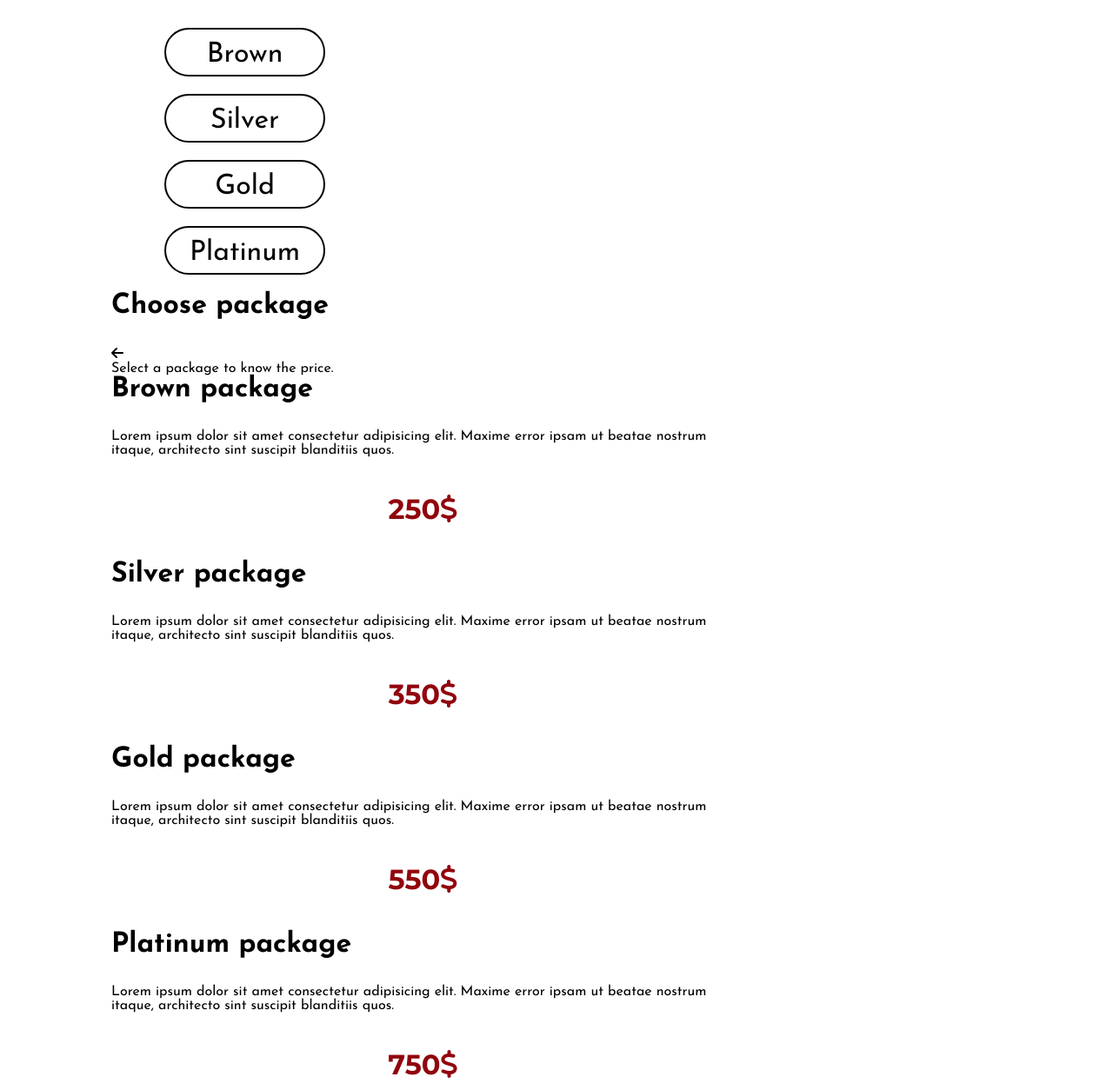
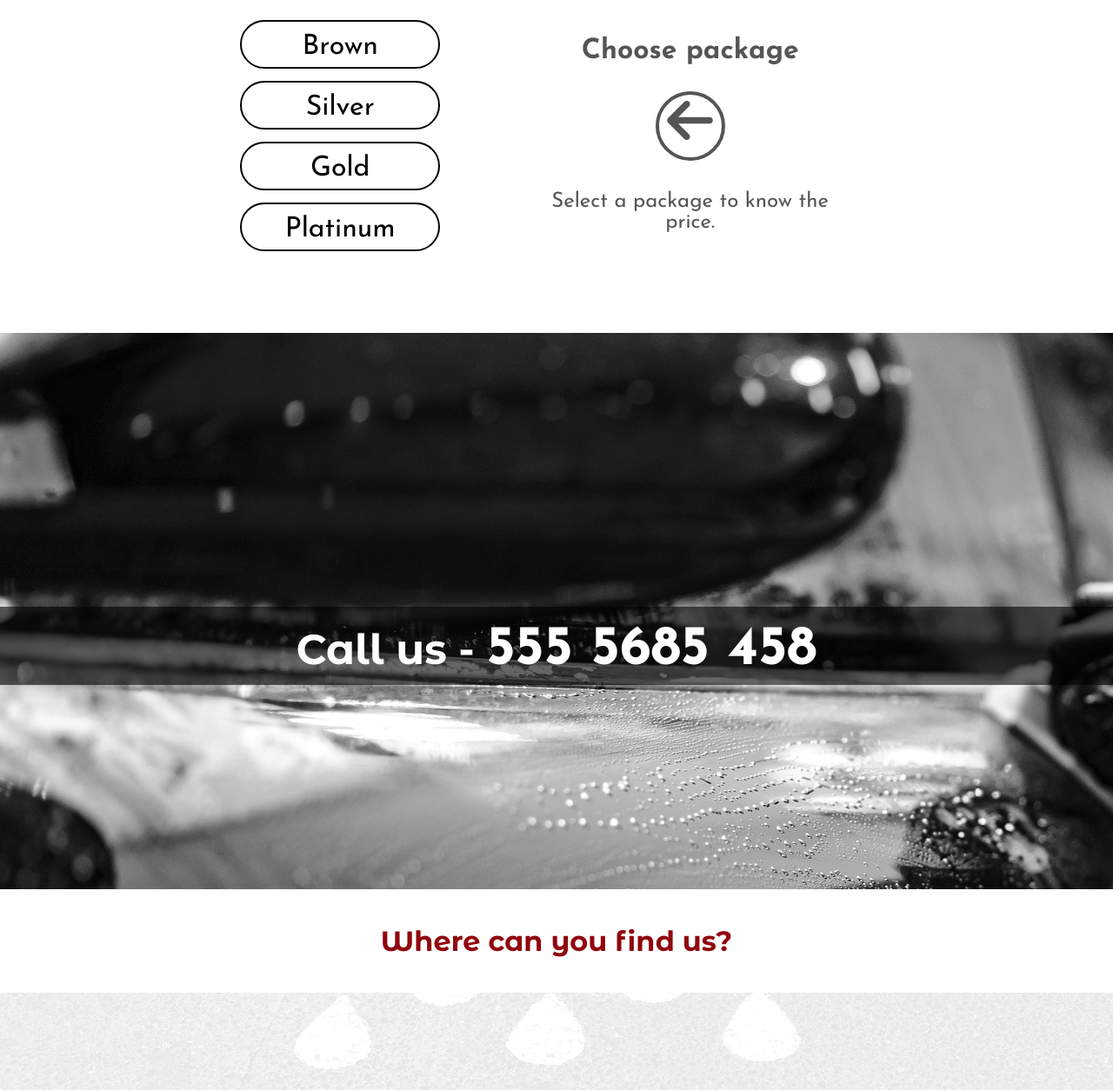
Before and after one commit to magsaram/SlowlyButThoroughly, a plain HTML site: page index.html in a window 1280 px wide. Shown: the part 2205-3459 px from the top of the page at 87% size. Drawn offline with Linux system fonts and the light colour scheme.

Commit message:
finish work

```diff
--- a/css/style.css
+++ b/css/style.css
@@ -103,9 +103,9 @@ h3 {
   float: left;
   width: 25%;
   height: 200px;
-  padding: 30px 20px;
+  padding: 25px 20px;
   text-align: center;
-  font-size: 1.3em;
+  font-size: 1.1em;
   color: #555;
 }
 .whoimg1 {
@@ -139,28 +139,107 @@ h3 {
   background-size: cover;
   border-radius: 0 0 20px 0;
 }
-.packages {
+.wrapperprice {
+  position: relative;
+  width: 60%;
+  height: 430px;
+  margin: 0 auto;
+}
+/* .packages {
+  position: absolute;
+  top: 50px;
+  left: 0;
+  width: 60%;
+} */
+.brown,
+.silver,
+.gold,
+.platinum {
+  position: absolute;
+  top: 50px;
+  left: 0;
   width: 30%;
-}
-.packages div {
-  width: 60%;
   font-size: 2em;
   text-align: center;
   border: 2px solid black;
-  margin: 20px auto;
+  margin: 20px;
   padding: 10px;
   border-radius: 50px;
   cursor: pointer;
 }
+.silver {
+  top: 120px;
+}
+.gold {
+  top: 190px;
+}
+.platinum {
+  top: 260px;
+}
 .packages div p {
   transform: translateY(+10%);
 }
-.packages div:hover {
+.brown:hover,
+.silver:hover,
+.gold:hover,
+.platinum:hover {
   border: 4px solid #91040d;
   padding: 8.5px;
 }
-.choose {
-  width: 70%;
+.choosepackages,
+.choosebrown,
+.choosesilver,
+.choosegold,
+.chooseplatinum {
+  position: absolute;
+  right: 0;
+  top: 50px;
+  width: 60%;
+  padding: 40px;
+  text-align: center;
+  color: #555;
+  font-size: 1.5em;
+  margin-left: 20px;
+}
+
+.fa-arrow-left {
+  width: 80px;
+  height: 80px;
+  font-size: 60px;
+  border: 4px solid #555;
+  border-radius: 50%;
+  line-height: 70px;
+  margin-bottom: 30px;
+}
+.choosebrown,
+.choosesilver,
+.choosegold,
+.chooseplatinum {
+  display: none;
+}
+.brown:hover ~ .choosebrown {
+  display: block;
+}
+.silver:hover ~ .choosesilver {
+  display: block;
+}
+.gold:hover ~ .choosegold {
+  display: block;
+}
+.platinum:hover ~ .chooseplatinum {
+  display: block;
+}
+.brown:hover ~ .choosepackages {
+  display: none;
+}
+.silver:hover ~ .choosepackages {
+  display: none;
+}
+.gold:hover ~ .choosepackages {
+  display: none;
+}
+.platinum:hover ~ .choosepackages {
+  display: none;
 }
 .offer {
   background-image: url(../images/cartypes.jpg);
--- a/index.html
+++ b/index.html
@@ -103,56 +103,55 @@
           </p>
         </div>
       </div>
-      <div class="wrapper">
+      <div class="wrapperprice">
         <div class="price" id="pricelist"><h2>Price list</h2></div>
         <section class="packages">
           <div class="brown"><p>Brown</p></div>
           <div class="silver"><p>Silver</p></div>
-          <div class="Gold"><p>Gold</p></div>
-          <div class="Platinum"><p>Platinum</p></div>
-        </section>
-        <div class="choose">
+          <div class="gold"><p>Gold</p></div>
+          <div class="platinum"><p>Platinum</p></div>
           <div class="choosepackages">
             <h3>Choose package</h3>
             <i class="fa-solid fa-arrow-left"></i>
             <p>Select a package to know the price.</p>
           </div>
-          <div class="choosebrown"></div>
-          <h3>Brown package</h3>
-          <p>
-            Lorem ipsum dolor sit amet consectetur adipisicing elit. Maxime
-            error ipsam ut beatae nostrum itaque, architecto sint suscipit
-            blanditiis quos.
-          </p>
-          <h2>250<i class="fa-solid fa-dollar-sign"></i></h2>
+          <div class="choosebrown">
+            <h3>Brown package</h3>
+            <p>
+              It may be time to put the soap and bucket down and let the pros do
+              what they do best! Slowly and Thoroughly is here to make sure your
+              car is looking its absolute best this season!
+            </p>
+            <h2>249<i class="fa-solid fa-dollar-sign"></i></h2>
+          </div>
           <div class="choosesilver">
             <h3>Silver package</h3>
             <p>
-              Lorem ipsum dolor sit amet consectetur adipisicing elit. Maxime
-              error ipsam ut beatae nostrum itaque, architecto sint suscipit
-              blanditiis quos.
+              No need to spend countless hours washing and waxing. Just head on
+              over to our car wash, get a spotless clean, and save time too!
             </p>
-            <h2>350<i class="fa-solid fa-dollar-sign"></i></h2>
+            <h2>349<i class="fa-solid fa-dollar-sign"></i></h2>
           </div>
           <div class="choosegold">
             <h3>Gold package</h3>
             <p>
-              Lorem ipsum dolor sit amet consectetur adipisicing elit. Maxime
-              error ipsam ut beatae nostrum itaque, architecto sint suscipit
-              blanditiis quos.
+              We know you want the best for your car and we’re here to deliver.
+              We use the latest technology and techniques to give it a
+              first-class clean, so you can drive away worry-free.⁣⁣ This
+              package have washing, waxing and washing alloy wheels!
             </p>
-            <h2>550<i class="fa-solid fa-dollar-sign"></i></h2>
+            <h2>549<i class="fa-solid fa-dollar-sign"></i></h2>
           </div>
-          <div dlass="chooseplatinum">
+          <div class="chooseplatinum">
             <h3>Platinum package</h3>
             <p>
-              Lorem ipsum dolor sit amet consectetur adipisicing elit. Maxime
-              error ipsam ut beatae nostrum itaque, architecto sint suscipit
-              blanditiis quos.
+              Let us help you give your car that sparkle it deserves. Come by
+              today and take advantage of our special offer - washing, waxing,
+              washing alloy wheels and upholstery cleaning!
             </p>
-            <h2>750<i class="fa-solid fa-dollar-sign"></i></h2>
+            <h2>749<i class="fa-solid fa-dollar-sign"></i></h2>
           </div>
-        </div>
+        </section>
       </div>
       <div class="callus" id="contact">
         <h2>Call us - <span>555 5685 458</span></h2>
```
